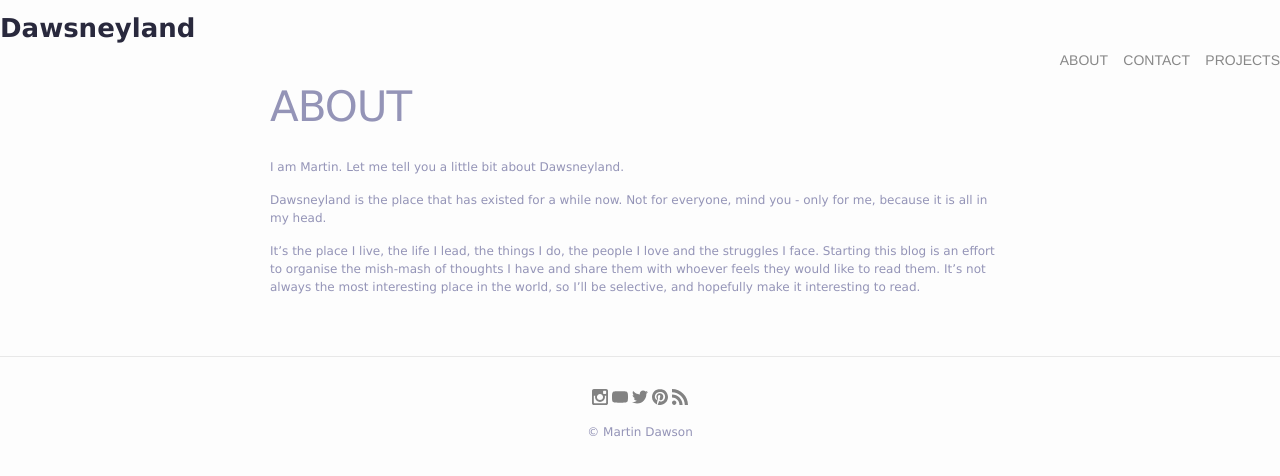
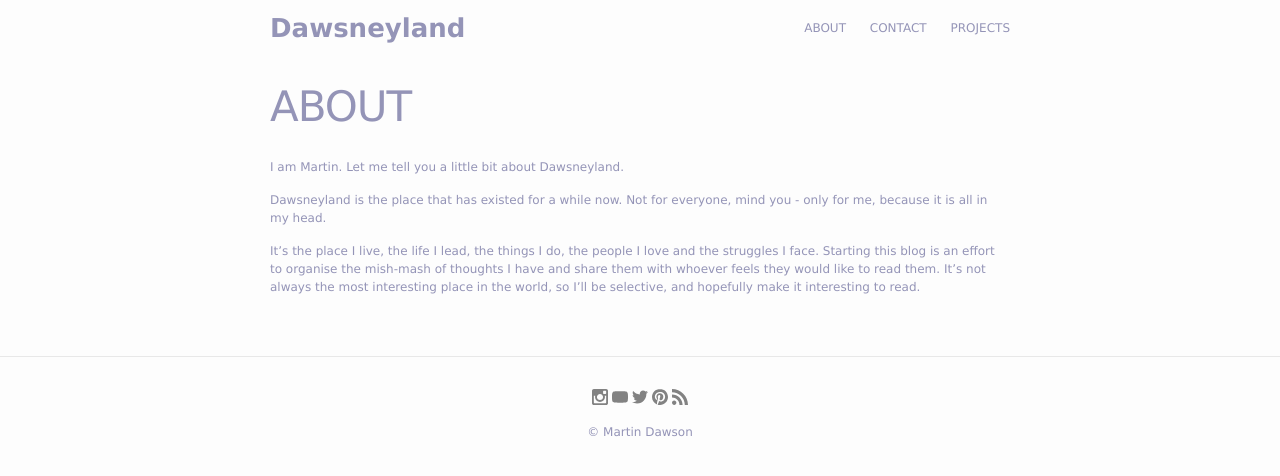
Before and after one commit to dawsneyland/formerdland, a Jekyll site: the page built from about.md, in a window 1280 px wide. Shown: the top 476 px of the page. Built offline with Jekyll 4.4.1, drawn with Linux system fonts in a browser that asks for light colours.

Commit message:
Update default.html

```diff
--- a/_layouts/default.html
+++ b/_layouts/default.html
@@ -5,7 +5,7 @@
 
   <body>
 
-    {% include hdr2.html %}
+    {% include header.html %}
 
     <div class="page-content">
       <div class="wrapper">
```
